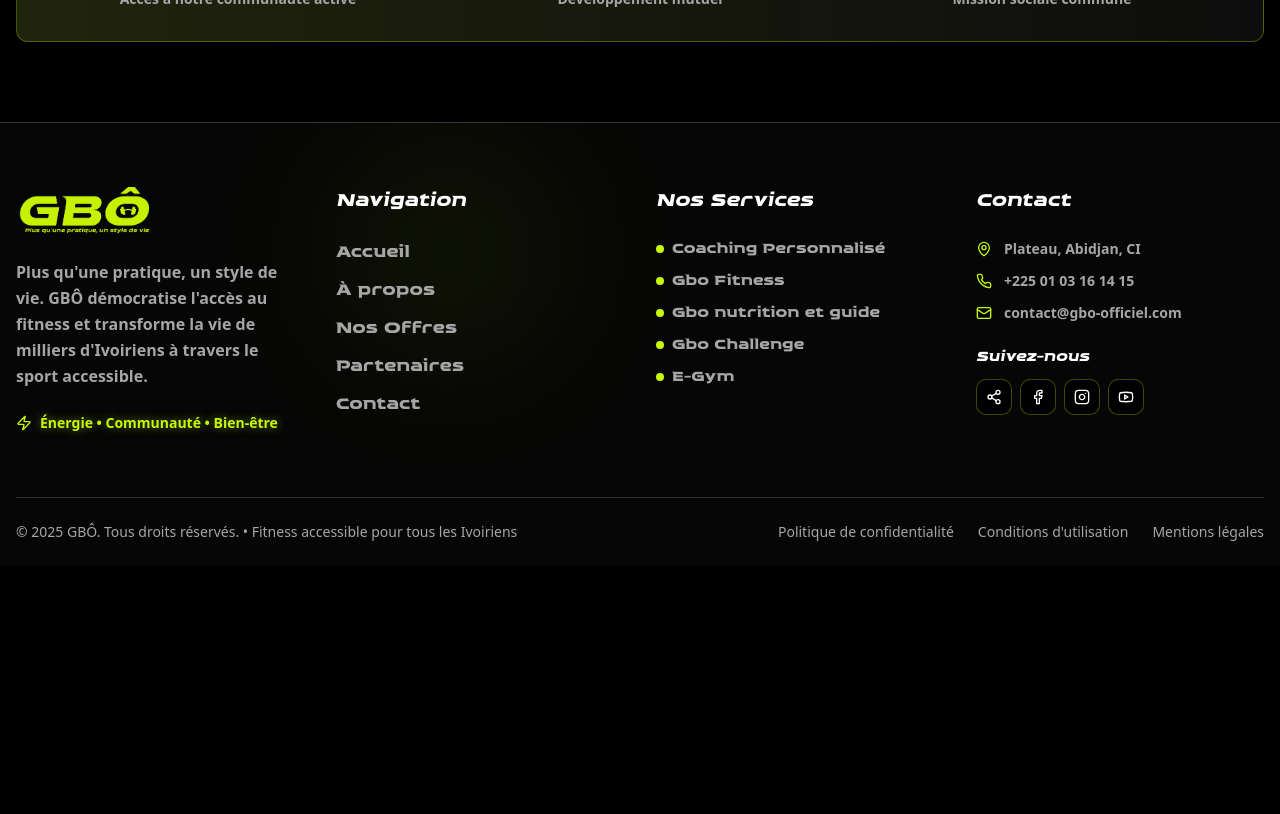
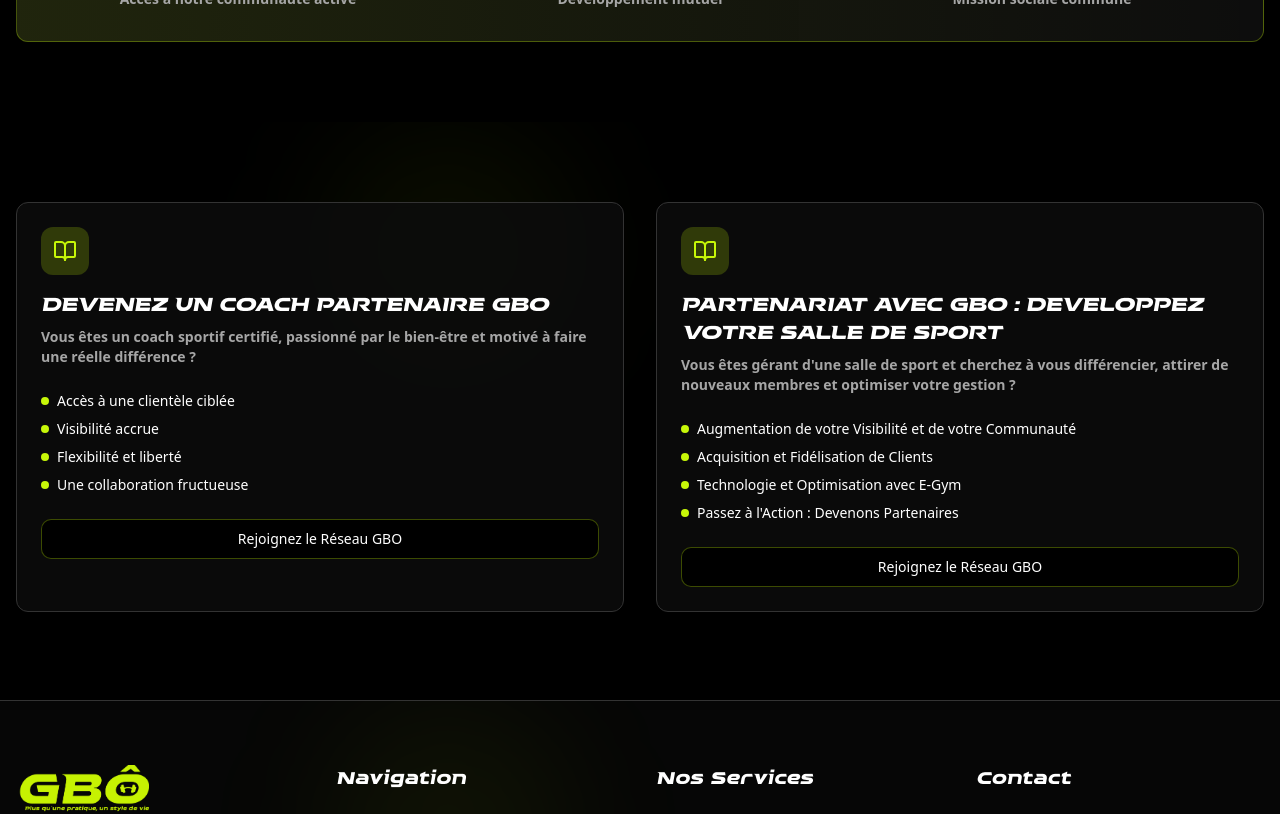
Before and after one commit to schilo1/move-connect, a React (Vite) app: page /Partner in a window 1280 px wide. Shown: the part 1500-2314 px from the top of the page. Before the commit the page ends 2066 px from the top, so only its background shows below. Built offline with nearby package versions, Linux system fonts and the light colour scheme.

Commit message:
partenariats

```diff
--- /dev/null
+++ b/src/components/sections/PartenerAdd.tsx
@@ -0,0 +1,111 @@
+import {
+  Users,
+  Video,
+  Home,
+  ShoppingBag,
+  BookOpen,
+  Calendar,
+  MapPin,
+  Trophy,
+  Dumbbell,
+  Apple,
+} from "lucide-react";
+import {
+  Card,
+  CardContent,
+  CardDescription,
+  CardHeader,
+  CardTitle,
+} from "@/components/ui/card";
+import { Button } from "@/components/ui/button";
+
+const Partneradd = () => {
+  const services = [
+    {
+      icon: BookOpen,
+      title: "DEVENEZ UN COACH PARTENAIRE GBO",
+      description:
+        "Vous êtes un coach sportif certifié, passionné par le bien-être et motivé à faire une réelle différence ?",
+      features: [
+        "Accès à une clientèle ciblée",
+        "Visibilité accrue",
+        "Flexibilité et liberté",
+        "Une collaboration fructueuse",
+      ],
+      cta: "Rejoignez le Réseau GBO",
+      link: "/coach-partenaire",
+    },
+    {
+      icon: BookOpen,
+      title: "PARTENARIAT AVEC GBO : DEVELOPPEZ VOTRE SALLE DE SPORT",
+      description:
+        "Vous êtes gérant d'une salle de sport et cherchez à vous différencier, attirer de nouveaux membres et optimiser votre gestion ? ",
+      features: [
+        "Augmentation de votre Visibilité et de votre Communauté",
+        "Acquisition et Fidélisation de Clients",
+        "Technologie et Optimisation avec E-Gym",
+        "Passez à l'Action : Devenons Partenaires",
+      ],
+      cta: "Rejoignez le Réseau GBO",
+      link: "/partenariat-salle",
+    },
+  ];
+
+  return (
+    <section
+      id="services"
+      className="py-20 bg-background relative overflow-hidden"
+    >
+      {/* Background Effects */}
+      <div className="absolute top-0 left-1/4 w-64 h-64 bg-primary/5 rounded-full blur-3xl"></div>
+      <div className="absolute bottom-0 right-1/4 w-96 h-96 bg-primary/3 rounded-full blur-3xl"></div>
+
+      <div className="container mx-auto px-4 relative z-10">
+        {/* Services Grid */}
+        <div className="grid md:grid-cols-2 gap-8 mb-2">
+          {services.map((service, index) => (
+            <Card
+              key={index}
+              className="group hover:shadow-neon transition-all duration-300 hover:-translate-y-2 bg-card/80 backdrop-blur-sm border-border hover:border-primary/50 animate-fade-in-up"
+              style={{ animationDelay: `${index * 0.1}s` }}
+            >
+              <CardHeader className="space-y-4">
+                <div className="w-12 h-12 bg-primary/20 rounded-lg flex items-center justify-center group-hover:scale-110 transition-transform duration-300">
+                  <service.icon className="w-6 h-6 text-primary" />
+                </div>
+                <div>
+                  <CardTitle className="text-xl font-bold text-foreground group-hover:text-primary transition-colors font-broaven">
+                    {service.title}
+                  </CardTitle>
+                  <CardDescription className="text-muted-foreground mt-2 font-semibold">
+                    {service.description}
+                  </CardDescription>
+                </div>
+              </CardHeader>
+              <CardContent>
+                <ul className="space-y-2">
+                  {service.features.map((feature, idx) => (
+                    <li key={idx} className="flex items-center gap-2 text-sm">
+                      <div className="w-2 h-2 bg-primary rounded-full"></div>
+                      <span className="text-foreground">{feature}</span>
+                    </li>
+                  ))}
+                </ul>
+                <a href={service.link}>
+                  <Button
+                    variant="outline"
+                    className="w-full mt-6 border-primary/30 hover:bg-primary hover:text-primary-foreground group-hover:glow-neon"
+                  >
+                    {service.cta}
+                  </Button>
+                </a>
+              </CardContent>
+            </Card>
+          ))}
+        </div>
+      </div>
+    </section>
+  );
+};
+
+export default Partneradd;
--- a/src/components/sections/ServicesSection.tsx
+++ b/src/components/sections/ServicesSection.tsx
@@ -90,34 +90,34 @@ const ServicesSection = () => {
       cta: "Découvrir le Gbô Challenge",
       link: "/gbo-challenge",
     },
-    {
-      icon: BookOpen,
-      title: "DEVENEZ UN COACH PARTENAIRE GBO",
-      description:
-        "Vous êtes un coach sportif certifié, passionné par le bien-être et motivé à faire une réelle différence ?",
-      features: [
-        "Accès à une clientèle ciblée",
-        "Visibilité accrue",
-        "Flexibilité et liberté",
-        "Une collaboration fructueuse",
-      ],
-      cta: "Rejoignez le Réseau GBO",
-      link: "/coach-partenaire",
-    },
-    {
-      icon: BookOpen,
-      title: "PARTENARIAT AVEC GBO : DEVELOPPEZ VOTRE SALLE DE SPORT",
-      description:
-        "Vous êtes gérant d'une salle de sport et cherchez à vous différencier, attirer de nouveaux membres et optimiser votre gestion ? ",
-      features: [
-        "Augmentation de votre Visibilité et de votre Communauté",
-        "Acquisition et Fidélisation de Clients",
-        "Technologie et Optimisation avec E-Gym",
-        "Passez à l'Action : Devenons Partenaires",
-      ],
-      cta: "Rejoignez le Réseau GBO",
-      link: "/partenariat-salle",
-    },
+    // {
+    //   icon: BookOpen,
+    //   title: "DEVENEZ UN COACH PARTENAIRE GBO",
+    //   description:
+    //     "Vous êtes un coach sportif certifié, passionné par le bien-être et motivé à faire une réelle différence ?",
+    //   features: [
+    //     "Accès à une clientèle ciblée",
+    //     "Visibilité accrue",
+    //     "Flexibilité et liberté",
+    //     "Une collaboration fructueuse",
+    //   ],
+    //   cta: "Rejoignez le Réseau GBO",
+    //   link: "/coach-partenaire",
+    // },
+    // {
+    //   icon: BookOpen,
+    //   title: "PARTENARIAT AVEC GBO : DEVELOPPEZ VOTRE SALLE DE SPORT",
+    //   description:
+    //     "Vous êtes gérant d'une salle de sport et cherchez à vous différencier, attirer de nouveaux membres et optimiser votre gestion ? ",
+    //   features: [
+    //     "Augmentation de votre Visibilité et de votre Communauté",
+    //     "Acquisition et Fidélisation de Clients",
+    //     "Technologie et Optimisation avec E-Gym",
+    //     "Passez à l'Action : Devenons Partenaires",
+    //   ],
+    //   cta: "Rejoignez le Réseau GBO",
+    //   link: "/partenariat-salle",
+    // },
     {
       icon: ShoppingBag,
       title: "GBO Nutrition & Guide : Votre Partenaire Bien-Être",
--- a/src/components/ui/navigation.tsx
+++ b/src/components/ui/navigation.tsx
@@ -12,7 +12,7 @@ const Navigation = () => {
     { name: "À propos", href: "/About" },
     { name: "Nos Offres", href: "/Offres" },
     // { name: "Témoignages", href: "#temoignages" },
-    { name: "Partenaires", href: "/Partner" },
+    { name: "Partenariats", href: "/Partner" },
     { name: "Contact", href: "/Contact" },
   ];
 
--- a/src/pages/Partener.tsx
+++ b/src/pages/Partener.tsx
@@ -2,6 +2,8 @@ import React from "react";
 import Navigation from "@/components/ui/navigation";
 import Footer from "@/components/ui/footer";
 import PartnersSection from "@/components/sections/PartnersSection";
+import ServicesSection from "@/components/sections/ServicesSection";
+import Partneradd from "@/components/sections/PartenerAdd";
 
 function Partener() {
   return (
@@ -10,6 +12,7 @@ function Partener() {
       <main>
         {" "}
         <PartnersSection />
+        <Partneradd />
       </main>
       <Footer />
     </div>
```
